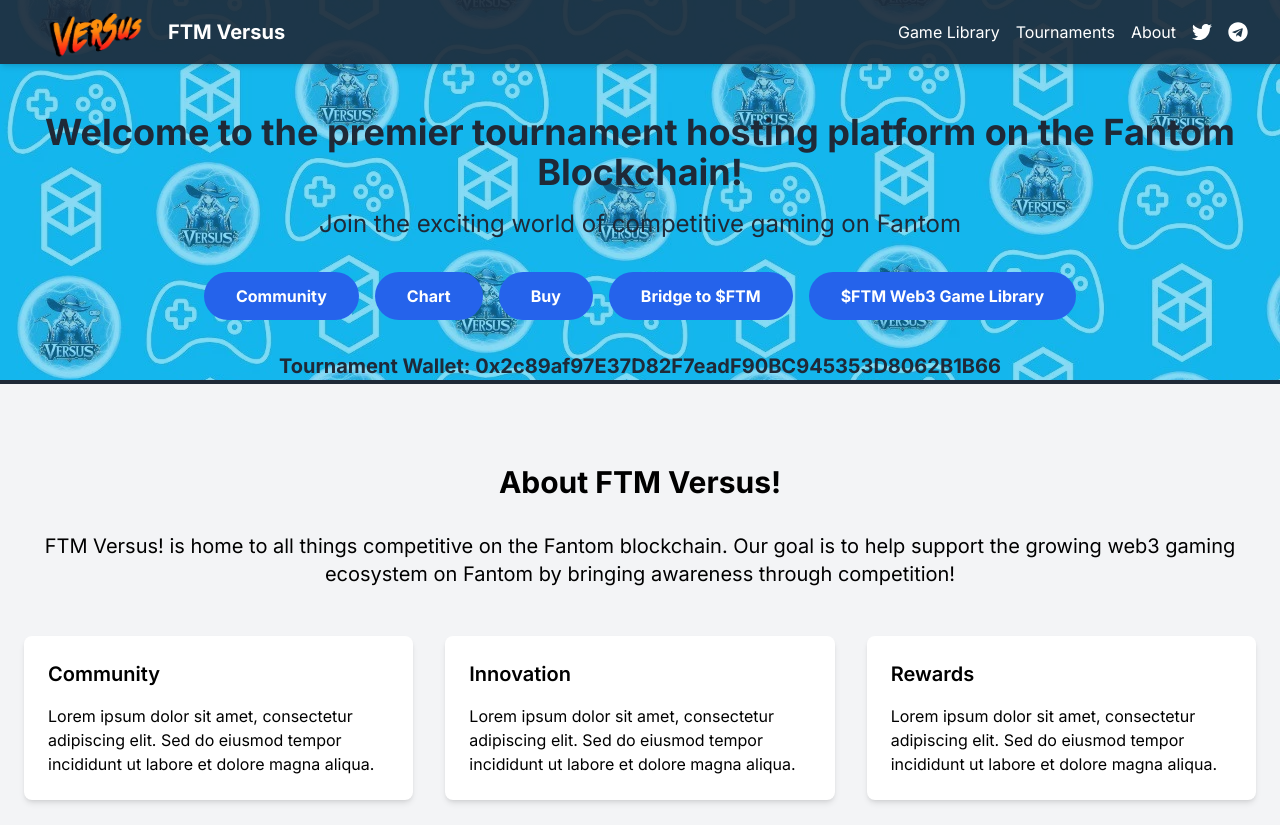
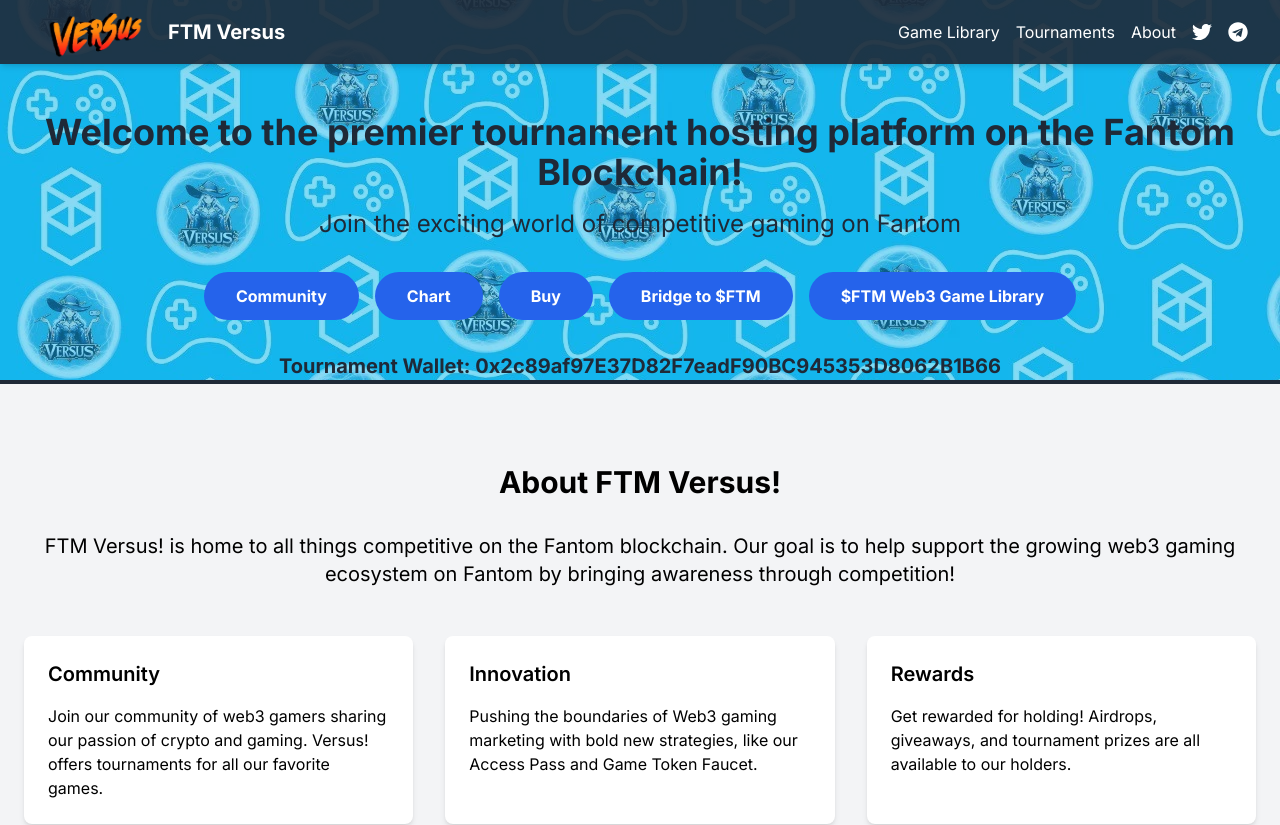
Before and after one commit to Phanty78/versusonftm, a Next.js app: page / in a window 1280 px wide. Shown: the top 825 px of the page. Built offline with nearby package versions, Linux system fonts and the light colour scheme.

Commit message:
Add about section texts Add favicon

```diff
--- a/src/components/About.tsx
+++ b/src/components/About.tsx
@@ -1,4 +1,22 @@
 export default function About() {
+  const cards = [
+    {
+      title: 'Community',
+      description:
+        'Join our community of web3 gamers sharing our passion of crypto and gaming. Versus! offers tournaments for all our favorite games.',
+    },
+    {
+      title: 'Innovation',
+      description:
+        'Pushing the boundaries of Web3 gaming marketing with bold new strategies, like our Access Pass and Game Token Faucet.',
+    },
+    {
+      title: 'Rewards',
+      description:
+        'Get rewarded for holding! Airdrops, giveaways, and tournament prizes are all available to our holders.',
+    },
+  ]
+
   return (
     <section className="py-20 bg-gray-100">
       <div className="container mx-auto px-6">
@@ -11,13 +29,10 @@
           ecosystem on Fantom by bringing awareness through competition!
         </p>
         <div className="grid md:grid-cols-3 gap-8">
-          {['Community', 'Innovation', 'Rewards'].map((item) => (
-            <div key={item} className="bg-white rounded-lg shadow-md p-6">
-              <h3 className="text-xl font-semibold mb-4">{item}</h3>
-              <p>
-                Lorem ipsum dolor sit amet, consectetur adipiscing elit. Sed do
-                eiusmod tempor incididunt ut labore et dolore magna aliqua.
-              </p>
+          {cards.map((item, index) => (
+            <div key={index} className="bg-white rounded-lg shadow-md p-6">
+              <h3 className="text-xl font-semibold mb-4">{item.title}</h3>
+              <p>{item.description}</p>
             </div>
           ))}
         </div>
```
Also changed, not shown: 1 other file (tests, documents, lock files or other folders).
